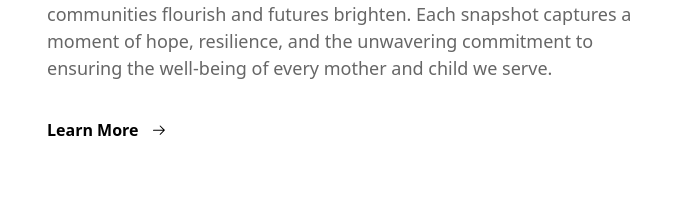
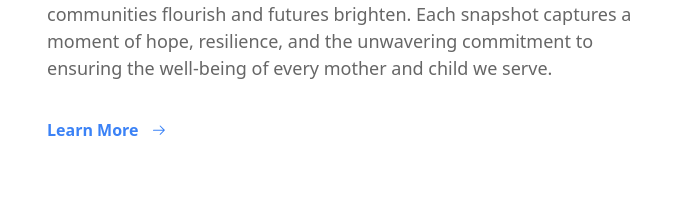
Before and after one commit to ubednama/maa-foundation-project, a React (Create React App) app: page / in a window 1280 px wide. Shown: the part 962-1170 px from the top of the page, without its empty margins (298-981 px from the left). Built offline with nearby package versions, Linux system fonts and the light colour scheme.

Commit message:
final event page

```diff
--- a/src/Components/Events/EventCard.js
+++ b/src/Components/Events/EventCard.js
@@ -13,12 +13,14 @@ const EventCard = ({ image, title, subtitle, path, flag }) => {
         <img src={image} className=""></img>
 
         <div className="flex flex-col justify-center items-start gap-9 max-w-[590px]">
-          <div className="font-semibold md:text-[40px] text-[30px]">{title}</div>
+          <div className="font-semibold md:text-[40px] text-[30px]">
+            {title}
+          </div>
           <div className="font-normal text-[18px] text-[#666666]">
             {subtitle}
           </div>
           <Link to={path}>
-            <button className="flex items-center justify-center gap-3 font-semibold">
+            <button className="flex items-center justify-center gap-3 font-bold text-blue-500 hover:text-blue-700">
               Learn More <GoArrowRight></GoArrowRight>
             </button>
           </Link>
--- a/src/Components/Events/Events.js
+++ b/src/Components/Events/Events.js
@@ -4,7 +4,7 @@ import EventCard from "./EventCard";
 
 const Events = () => {
   return (
-    <div className="flex flex-col gap-52 m-7">
+    <div className="flex flex-col gap-20 xl:gap-52 m-7">
       {events.map((data, index) => (
         <EventCard
           key={index}
```
